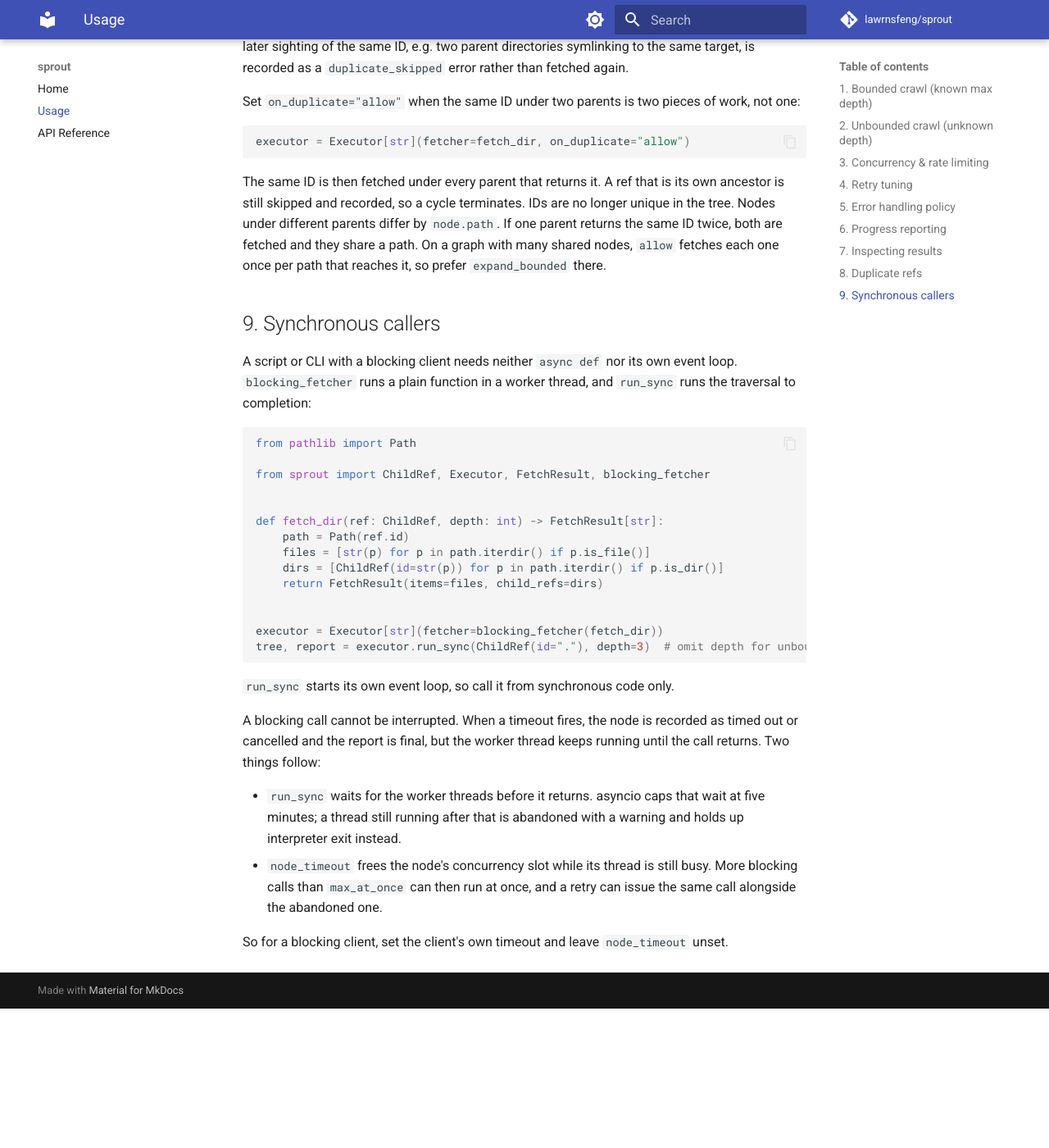
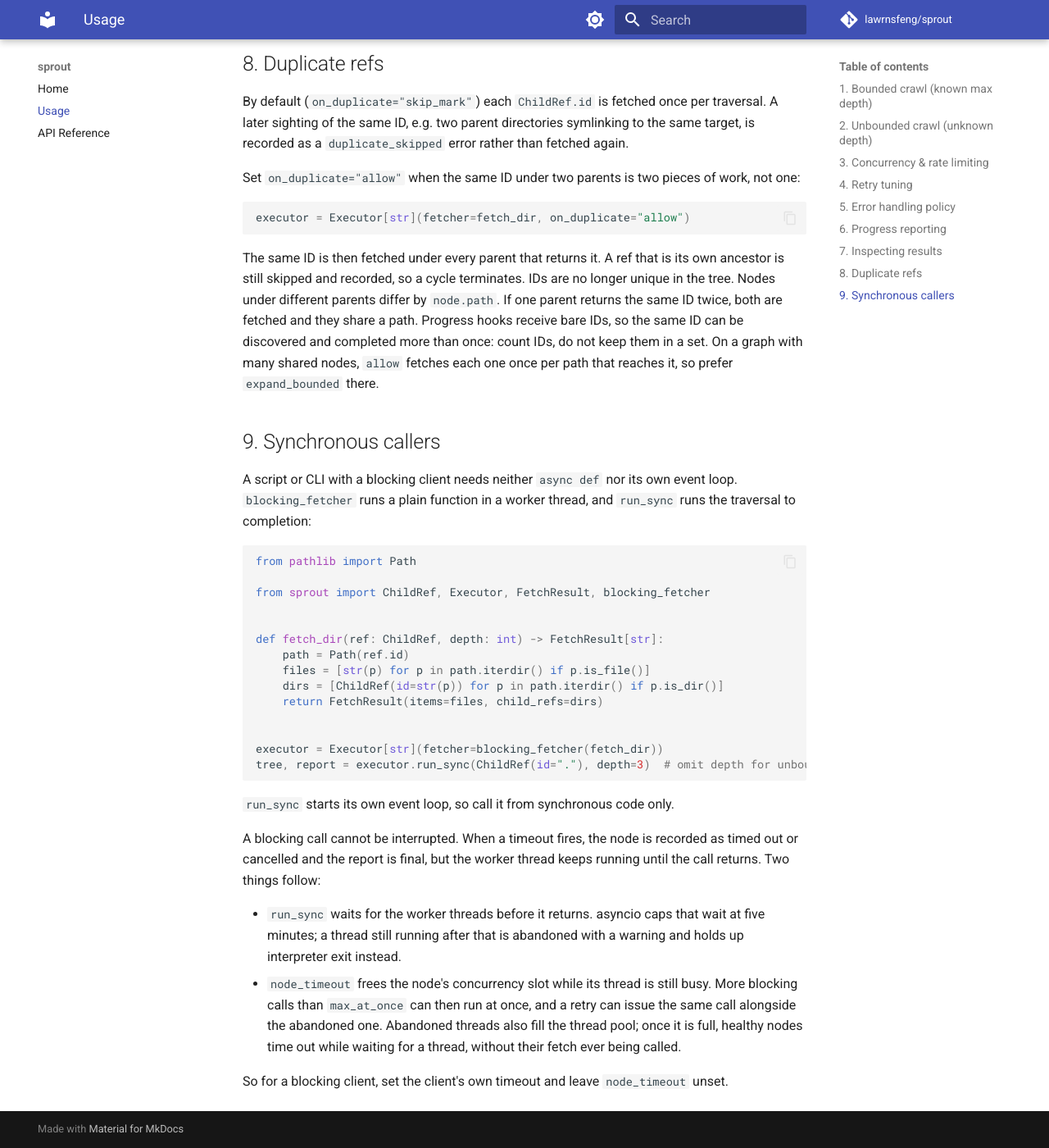
Before and after one commit to lawrnsfeng/sprout, an MkDocs documentation site: the page built from docs/usage.md, in a window 1280 px wide and 1400 px high, scrolled down 5110 px. Shown: the whole window at 82% size. Built offline with MkDocs 1.6.1 and Material for MkDocs 9.7.7, drawn with Linux system fonts in a browser that asks for light colours; comment, search, counter and statistics services are not loaded; before the commit the page ends 6340 px from its top, so only the background shows below that; some of the changed text lies outside the part shown.

Commit message:
docs: describe Executor reuse and two more limits of blocking fetchers
One Executor can run several traversals, also concurrently on one event
loop, and is not thread-safe. With a blocking fetcher and a node timeout,
abandoned threads can fill the thread pool so that healthy nodes time out
unfetched. Progress hooks receive bare IDs, which repeat under
on_duplicate "allow".

````diff
--- a/docs/usage.md
+++ b/docs/usage.md
@@ -92,6 +92,10 @@
 settings = SproutSettings(max_at_once=5, max_per_second=10.0)
 config = ExecutorConfig.from_settings(settings)
 ```
+
+One `Executor` can run any number of traversals, one after another or
+concurrently on one event loop. Each has its own dedup state, and they share
+the concurrency and rate limits. It is not thread-safe.
 
 ## 4. Retry tuning
 
@@ -265,7 +269,9 @@
 is its own ancestor is still skipped and recorded, so a cycle terminates.
 IDs are no longer unique in the tree. Nodes under different parents differ
 by `node.path`. If one parent returns the same ID twice, both are fetched and
-they share a path.
+they share a path. Progress hooks receive bare IDs, so the same ID can be
+discovered and completed more than once: count IDs, do not keep them in a
+set.
 On a graph with many shared nodes, `allow` fetches each one once per path
 that reaches it, so prefer `expand_bounded` there.
 
@@ -303,7 +309,9 @@
   with a warning and holds up interpreter exit instead.
 - `node_timeout` frees the node's concurrency slot while its thread is still
   busy. More blocking calls than `max_at_once` can then run at once, and a
-  retry can issue the same call alongside the abandoned one.
+  retry can issue the same call alongside the abandoned one. Abandoned
+  threads also fill the thread pool; once it is full, healthy nodes time out
+  while waiting for a thread, without their fetch ever being called.
 
 So for a blocking client, set the client's own timeout and leave
 `node_timeout` unset.
````
Also changed, not shown: README.md (+2 -1 lines).
